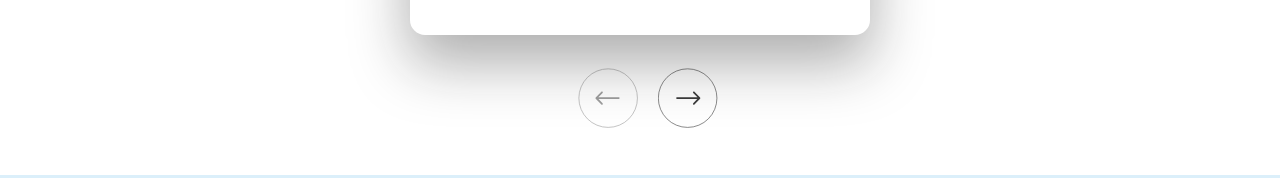
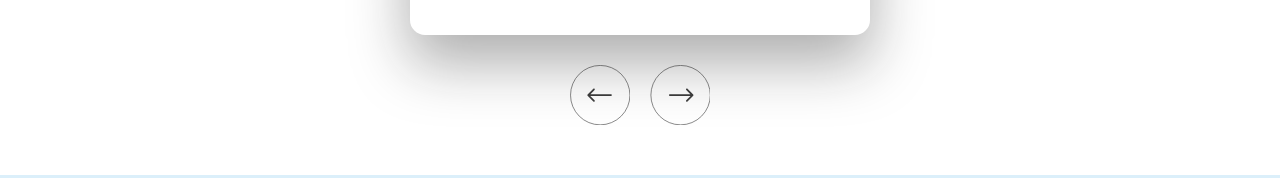
Before and after one commit to Victoriia-Ripka/drug-store2, an Angular app: page / in a window 1280 px wide. Shown: the part 3444-3622 px from the top of the page. Built offline with nearby package versions, Linux system fonts and the light colour scheme.

Commit message:
homepage tablet done

```diff
--- a/src/app/layouts/footer/footer.component.scss
+++ b/src/app/layouts/footer/footer.component.scss
@@ -42,6 +42,7 @@ footer {
         font-size: 18px;
         font-weight: 600;
         line-height: 150%;
+        cursor: pointer;
 
         margin-bottom: 14px;
     }
@@ -178,6 +179,7 @@ footer {
     border-radius: 10px;
     background-color: var(--ui-secondary-light-color);
     padding: 5px;
+    cursor: pointer;
 }
 
 .footer__extra-cont{
@@ -202,6 +204,7 @@ footer {
         color: var(--ui-secondary-light-color);
         font-family: Roboto;
         font-size: 11.773px;
+        cursor: pointer;
     }
 }
 
@@ -243,6 +246,7 @@ footer {
         a{
             font-size: 16px;
             width: auto;
+            cursor: pointer;
         }
     }
 
--- a/src/app/pages/home/components/hero/hero.component.scss
+++ b/src/app/pages/home/components/hero/hero.component.scss
@@ -120,6 +120,7 @@ h1{
     font-size: 20px;
     font-weight: 700;
     text-transform: uppercase;
+    cursor: pointer;
 }
 
 .hero__dec-cont{
@@ -492,6 +493,7 @@ h1{
     margin: 0;
     border: none;
     background-color: transparent;
+    cursor: pointer;
 
     @media screen and (min-width: 1600px) {
         display: block;
--- a/src/app/pages/home/components/products/products.component.scss
+++ b/src/app/pages/home/components/products/products.component.scss
@@ -99,6 +99,7 @@ section {
     background: linear-gradient(90deg, #FF8C4B 0%, #FFE24B 100%);
     border: none;
     margin: 0 auto;
+    cursor: pointer;
 
     color: #131313;
     text-align: center;
@@ -171,6 +172,7 @@ section {
     font-family: Poppins;
     font-size: 18px;
     font-weight: 500;
+    cursor: pointer;
 
     @media screen and (min-width: 1600px) {
         font-size: 25px;
@@ -222,9 +224,15 @@ section {
     align-items: center;
     justify-content: center;
     padding: 18px;
+    overflow: hidden;
 
     @media screen and (min-width: 1600px) {
         height: 244px;
+
+        img{
+            max-width: 220px;
+            height: auto;
+        }
     }
 }
 
@@ -238,6 +246,13 @@ section {
     @media screen and (min-width: 375px) {
         gap: 25px;
     }
+
+    @media screen and (min-width: 1600px) {
+        gap: 53px;
+        justify-content: center;
+        margin-top: 22px;
+        padding: 0;
+    }
 }
 
 .products__item-title{
@@ -245,6 +260,10 @@ section {
     font-family: Poppins;
     font-size: 9px;
     font-weight: 700;
+
+    @media screen and (min-width: 1600px) {
+        font-size: 20px;
+    }
 }
 
 .products__item-price{
@@ -254,6 +273,10 @@ section {
     span{
         font-weight: 700;
     }
+
+    @media screen and (min-width: 1600px) {
+        font-size: 20px;
+    }
 }
 
 .products__item-medic{
@@ -262,6 +285,10 @@ section {
     font-size: 7.869px;
     font-weight: 400;
     line-height: 15px;
+
+    @media screen and (min-width: 1600px) {
+        font-size: 18px;
+    }
 }
 
 .products__button{
@@ -280,6 +307,13 @@ section {
     font-size: 8px;
     font-weight: 700;
     text-transform: uppercase;
+
+    @media screen and (min-width: 1600px) {
+        width: 149.135px;
+        height: 56.961px;
+        border-radius: 15.535px;
+        font-size: 18px;
+    }
 }
 
 .products__link{
@@ -292,4 +326,8 @@ section {
     text-align: center;
     margin: 0 auto;
     display: block;
+
+    @media screen and (min-width: 1600px) {
+        font-size: 25px;
+    }
 }
--- a/src/app/pages/home/components/testimonials/testimonials.component.html
+++ b/src/app/pages/home/components/testimonials/testimonials.component.html
@@ -234,23 +234,20 @@
 
     <div class="testimonials__buttons-cont">
         <button class="testimonials__button-prev button">
-            <svg xmlns="http://www.w3.org/2000/svg" width="60" height="60" viewBox="0 0 60 60" fill="none">
-                <g opacity="0.5">
-                    <circle cx="29.5869" cy="29.5869" r="29.291"
-                        transform="matrix(4.37114e-08 -1 -1 -4.37114e-08 59.7432 59.707)" fill="white" stroke="#3D3D3D"
-                        stroke-width="0.591738" />
-                    <path
-                        d="M17.694 30.7468C17.3474 30.4001 17.3474 29.8381 17.694 29.4915L23.3427 23.8428C23.6893 23.4962 24.2513 23.4962 24.598 23.8428C24.9446 24.1894 24.9446 24.7514 24.598 25.0981L19.5769 30.1191L24.598 35.1402C24.9446 35.4868 24.9446 36.0488 24.598 36.3955C24.2513 36.7421 23.6893 36.7421 23.3427 36.3955L17.694 30.7468ZM41.3994 31.0067L18.3216 31.0067L18.3216 29.2315L41.3994 29.2315L41.3994 31.0067Z"
-                        fill="#3D3D3D" />
-                </g>
+            <svg class="button" xmlns="http://www.w3.org/2000/svg" viewBox="0 0 100 100" fill="none">
+                <circle cx="50" cy="50" r="49.5" transform="matrix(4.37114e-08 -1 -1 -4.37114e-08 100.369 100.223)"
+                    fill="white" stroke="#3D3D3D" />
+                <path
+                    d="M29.3085 51.2838C28.7227 50.698 28.7227 49.7483 29.3085 49.1625L38.8544 39.6165C39.4402 39.0308 40.39 39.0308 40.9757 39.6165C41.5615 40.2023 41.5615 41.1521 40.9757 41.7379L32.4905 50.2231L40.9757 58.7084C41.5615 59.2942 41.5615 60.244 40.9757 60.8297C40.39 61.4155 39.4402 61.4155 38.8544 60.8297L29.3085 51.2838ZM69.3691 51.7231L30.3691 51.7231L30.3691 48.7231L69.3691 48.7231L69.3691 51.7231Z"
+                    fill="#3D3D3D" />
             </svg>
         </button>
         <button class="testimonials__button-prev button">
-            <svg xmlns="http://www.w3.org/2000/svg" width="60" height="60" viewBox="0 0 60 60" fill="none">
-                <circle cx="29.6328" cy="30.1201" r="29.291" transform="rotate(-90 29.6328 30.1201)" fill="white"
-                    stroke="#3D3D3D" stroke-width="0.591738" />
+            <svg class="button" xmlns="http://www.w3.org/2000/svg" viewBox="0 0 100 100" fill="none">
+                <circle cx="50.9834" cy="50.2231" r="49.5" transform="rotate(-90 50.9834 50.2231)" fill="white"
+                    stroke="#3D3D3D" />
                 <path
-                    d="M42.0951 30.7468C42.4417 30.4001 42.4417 29.8381 42.0951 29.4915L36.4464 23.8428C36.0997 23.4962 35.5377 23.4962 35.1911 23.8428C34.8445 24.1894 34.8445 24.7514 35.1911 25.0981L40.2122 30.1191L35.1911 35.1402C34.8445 35.4868 34.8445 36.0488 35.1911 36.3955C35.5377 36.7421 36.0997 36.7421 36.4464 36.3955L42.0951 30.7468ZM18.3896 31.0067L41.4674 31.0067L41.4674 29.2315L18.3896 29.2315L18.3896 31.0067Z"
+                    d="M72.0441 51.2838C72.6298 50.698 72.6298 49.7483 72.0441 49.1625L62.4981 39.6165C61.9123 39.0308 60.9626 39.0308 60.3768 39.6165C59.791 40.2023 59.791 41.1521 60.3768 41.7379L68.8621 50.2231L60.3768 58.7084C59.791 59.2942 59.791 60.244 60.3768 60.8297C60.9626 61.4155 61.9123 61.4155 62.4981 60.8297L72.0441 51.2838ZM31.9834 51.7231L70.9834 51.7231L70.9834 48.7231L31.9834 48.7231L31.9834 51.7231Z"
                     fill="#3D3D3D" />
             </svg>
         </button>
--- a/src/app/pages/home/components/testimonials/testimonials.component.scss
+++ b/src/app/pages/home/components/testimonials/testimonials.component.scss
@@ -5,6 +5,13 @@ section {
         width: 460px;
         margin: 50px auto 50px;
     }
+
+    @media screen and (min-width: 1600px) {
+        width: 1600px;
+        margin: 100px auto;
+    }
+
+    position: relative;
 }
 
 .testimonials__title{
@@ -15,6 +22,11 @@ section {
     text-transform: uppercase;
     text-align: center;
     margin-bottom: 60px;
+
+    @media screen and (min-width: 1600px) {
+        font-size: 50px;
+        margin-bottom: 80px;
+    }
 }
 
 .testimonials__list{
@@ -22,6 +34,14 @@ section {
     flex-direction: column;
     gap: 60px;
     margin-bottom: 30px;
+
+    @media screen and (min-width: 1600px) {
+        flex-direction: row;
+        width: 1329.614px;
+        gap: 42.14px;
+        margin-bottom: 0;
+        margin: 0 auto;
+    }
 }
 
 .testimonials__item{
@@ -34,12 +54,26 @@ section {
     align-items: flex-start;
     gap: 30.176px;
     position: relative;
+
+    @media screen and (min-width: 1600px) {
+        width: 415px;
+        height: 330px;
+        border-radius: 17.743px;
+        gap: 35px;
+        padding: 22.179px 27.723px 38.813px 27.723px;
+    }
 }
 
 .testimonials__item-avatar{
     position: absolute;
     left: 23px;
     top: -35px;
+
+    @media screen and (min-width: 1600px) {
+        left: 27px;
+        width: 84px;
+        height: 84px;;
+    }
 }
 
 .testimonials__item-raiting{
@@ -47,12 +81,18 @@ section {
     display: flex;
     align-items: center;
     justify-content: flex-end;
+
+    @media screen and (min-width: 1600px) {}
 }
 
 .testimonials__item-reviewe{
     color: #000;
     font-family: Poppins;
     font-size: 16px;
+
+    @media screen and (min-width: 1600px) {
+        font-size: 18px;
+    }
 }
 
 .testimonials__item-extra-info-cont{
@@ -62,15 +102,15 @@ section {
     width: 100%;
 }
 
-.testimonials__item-extra-text-cont{
-
-}
-
 .testimonials__item-name{
     color: #000;
     font-family: Poppins;
     font-size: 13px;
     font-weight: 600;
+
+    @media screen and (min-width: 1600px) {
+        font-size: 15px;
+    }
 }
 
 .testimonials__item-details{
@@ -78,10 +118,10 @@ section {
     font-family: Poppins;
     font-size: 10px;
     font-weight: 600;
-}
 
-.testimonials__item-svg{
-
+    @media screen and (min-width: 1600px) {
+        font-size: 11px;
+    }
 }
 
 .testimonials__buttons-cont{
@@ -91,11 +131,30 @@ section {
     gap: 20px;
     text-align: center;
     justify-content: center;
+
+    @media screen and (min-width: 1600px){
+        position: absolute;
+        top: 310px;
+        left: 50%;
+        transform: translateX(-50%);
+        width: 1600px;
+        height: 100px;
+
+        text-align: center;
+        justify-content: space-between;
+    }
 }
 
 .button{
     background-color: transparent;
-    border-color: transparent;
+    border: none;
     width: 60px;
     height: 60px;
+    padding: 0;
+    cursor: pointer;
+
+    @media screen and (min-width: 1600px) {
+        width: 100px;
+        height: 100px;
+    }
 }
```
